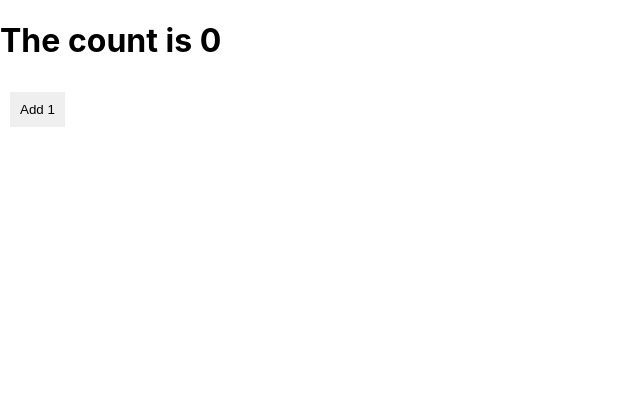
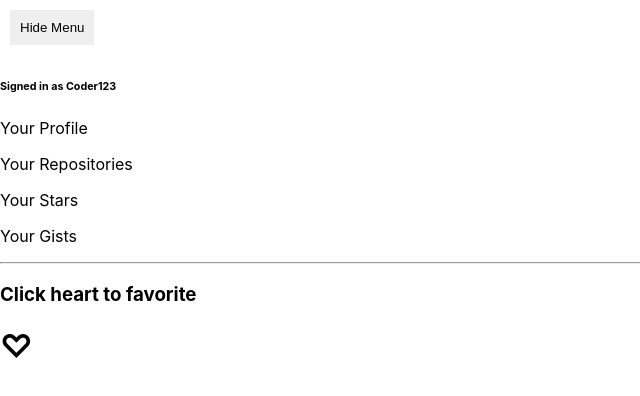
Before and after one commit to fmarina/the-react-bootcamp, a React (Create React App) app: page / in a window 1280 px wide. Shown: the top 396 px of the page, without its empty margins (0-640 px from the left). Built offline with nearby package versions, Linux system fonts and the light colour scheme.

Commit message:
useToggler custom Hook practice

```diff
--- /dev/null
+++ b/src/Practice/15-Hooks/6-CustomHookPractice/App.js
@@ -0,0 +1,15 @@
+import React from "react"
+import Menu from "./Menu"
+import Favorite from "./Favorite"
+
+function App() {
+    return (
+        <div>
+            <Menu />
+            <hr />
+            <Favorite />
+        </div>
+    )
+}
+
+export default App
--- /dev/null
+++ b/src/Practice/15-Hooks/6-CustomHookPractice/Favorite.js
@@ -0,0 +1,14 @@
+import React, {Component} from "react"
+import useToggler from './useToggler';
+
+function Favorite(props) {
+    const {isToggledOn, toggle} = useToggler(false);
+    return (
+        <div>
+            <h3>Click heart to favorite</h3>
+            <h1><span onClick={toggle}>{isToggledOn ? "❤️" : "♡"}</span></h1>
+        </div>
+    )
+}
+
+export default Favorite
--- /dev/null
+++ b/src/Practice/15-Hooks/6-CustomHookPractice/Menu.js
@@ -0,0 +1,20 @@
+import React from "react";
+import useToggler from './useToggler';
+
+function Menu(props) {
+    const {isToggledOn, toggle} = useToggler(true);
+    return (
+        <div>
+            <button onClick={toggle}>{isToggledOn ? "Hide" : "Show"} Menu </button>
+            <nav style={{display: isToggledOn ? "block" : "none"}}>
+                <h6>Signed in as Coder123</h6>
+                <p><a>Your Profile</a></p>
+                <p><a>Your Repositories</a></p>
+                <p><a>Your Stars</a></p>
+                <p><a>Your Gists</a></p>
+            </nav>
+        </div>
+    )
+}
+
+export default Menu
--- /dev/null
+++ b/src/Practice/15-Hooks/6-CustomHookPractice/useToggler.js
@@ -0,0 +1,12 @@
+import {useState} from "react"
+
+//si no definimos el parametro defaultOnValue entonces es false por defecto
+function useToggler(defaultOnValue = false) {
+    const [isToggledOn, setIsToggledOn] = useState(defaultOnValue);
+
+    const toggle = () => setIsToggledOn(preValue => !preValue);
+
+    return {isToggledOn, toggle};
+}
+
+export default useToggler
--- a/src/index.js
+++ b/src/index.js
@@ -4,11 +4,11 @@ import './index.css';
 import App from './App';
 import * as serviceWorker from './serviceWorker';
 
-import AppRefactoring from './Practice/15-Hooks/5-CustomHooks/App';
+import AppCustom from './Practice/15-Hooks/6-CustomHookPractice/App';
 
 ReactDOM.render(
   <React.StrictMode>
-    <AppRefactoring />
+    <AppCustom />
   </React.StrictMode>,
   document.getElementById('root')
 );
```
Also changed, not shown: src/Practice/15-Hooks/6-CustomHookPractice/Toggler.js (added, +29 -0 lines).
